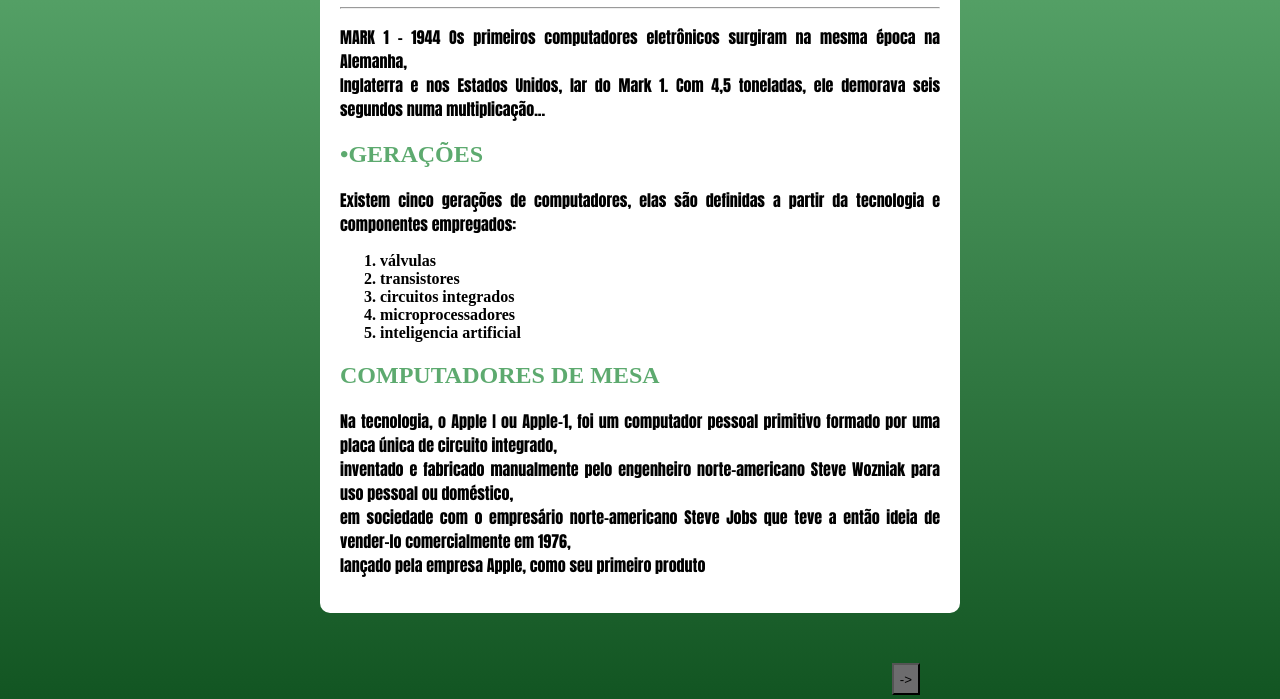
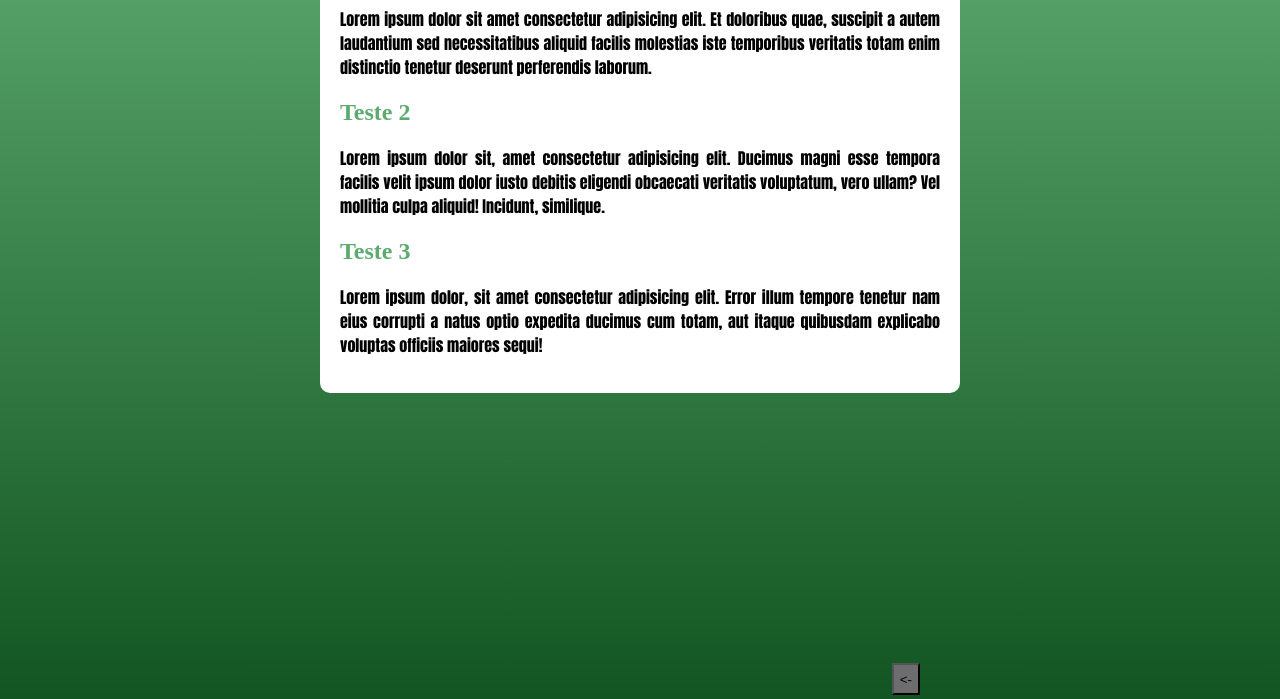
Before and after one commit to Dhyakek/teste, a plain HTML site: page index.html in a window 1280 px wide. Shown: the part 101-800 px from the top of the page. Drawn offline with Linux system fonts and the light colour scheme.

Commit message:
Add files via upload

```diff
--- a/index.html
+++ b/index.html
@@ -3,47 +3,29 @@
 <head>
     <meta charset="UTF-8">
     <meta name="viewport" content="width=device-width, initial-scale=1.0">
-    <title>História do Computador</title>
+    <title>HISTÓRIA DO COMPUTADOR</title>
     <link rel="stylesheet" href="estil.css">
-    <link rel="shortcut icon" href="imagens/favicon-16x16.png" type="image/x-icon">
 </head>
 <body>
+
     <main>
-      <h1>Como Surgiu O Computador?</h1>
-      <hr>
-      <p>MARK 1 – 1944 Os primeiros computadores eletrônicos surgiram na mesma época na Alemanha,<br> Inglaterra e nos Estados Unidos, lar do Mark 1. Com 4,5 toneladas, ele demorava seis segundos numa multiplicação... </p>
+        <h1>Teste</h1>
+        <p>Lorem ipsum dolor sit amet consectetur adipisicing elit. Et doloribus quae, suscipit a autem laudantium sed necessitatibus aliquid facilis molestias iste temporibus veritatis totam enim distinctio tenetur deserunt perferendis laborum.</p>
+        <h2>Teste 2 </h2>
+        <p>Lorem ipsum dolor sit, amet consectetur adipisicing elit. Ducimus magni esse tempora facilis velit ipsum dolor iusto debitis eligendi obcaecati veritatis voluptatum, vero ullam? Vel mollitia culpa aliquid! Incidunt, similique.</p>
+        <h2>Teste 3
+        </h2>
+        <p>Lorem ipsum dolor, sit amet consectetur adipisicing elit. Error illum tempore tenetur nam eius corrupti a natus optio expedita ducimus cum totam, aut itaque quibusdam explicabo voluptas officiis maiores sequi!</p>
 
-      <h2>•GERAÇÕES</h2>
-      <p>Existem cinco gerações de computadores, elas são definidas a partir da tecnologia e componentes empregados: <ol>
-        <strong>
-            <li>válvulas</li>
-            <li>transistores </li>
-            <li>circuitos integrados </li>
-            <li>microprocessadores </li>
-            <li>inteligencia artificial </li>
-        </strong>
-      </ol>
-      </p>
 
-      <h2>COMPUTADORES DE MESA </h2>
-      <p>Na tecnologia, o Apple I ou Apple-1, foi um computador pessoal primitivo formado por uma placa única de circuito integrado,<br> inventado e fabricado manualmente pelo engenheiro norte-americano Steve Wozniak para uso pessoal ou doméstico,<br> em sociedade com o empresário norte-americano Steve Jobs que teve a então ideia de vender-lo comercialmente em 1976,<br> lançado pela empresa Apple, como seu primeiro produto </p>
-
-      <a href="index (2).html">
-        <button>
-          ->
-       </button>
-      </a>
+        <div class="botao">
+            <a href="index (1).html">
+                <button type="button">
+                    <-
+                </button>
+            </a>
+        </div>
 
     </main>
-
-
-
-
-    <!--<div class="container">
-        <picture>
-            <img src="imagens/ENIAC.jpg" alt="Evolução dos computadores" width="300" height="auto" >
-          </picture>
-    </div>-->
-
 </body>
 </html>
```
